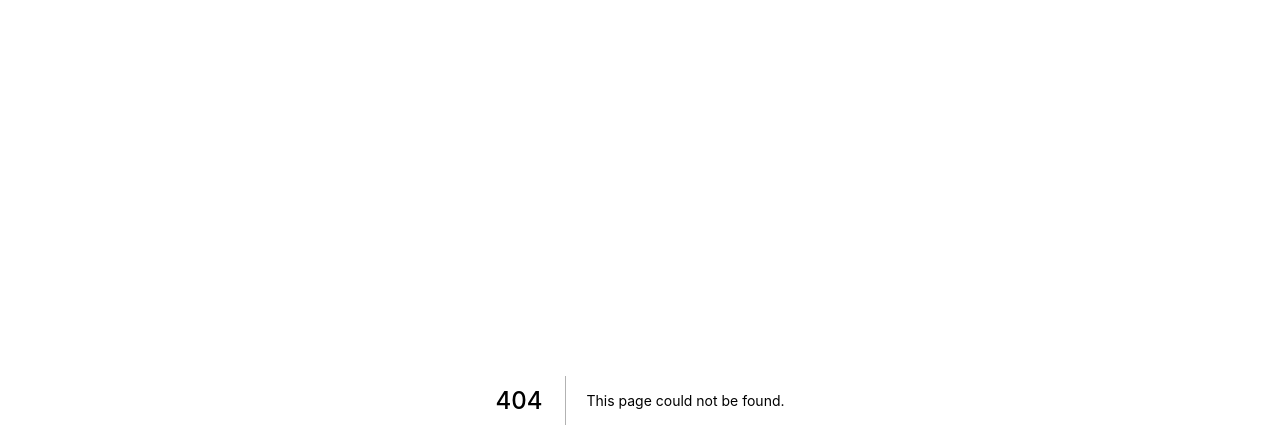
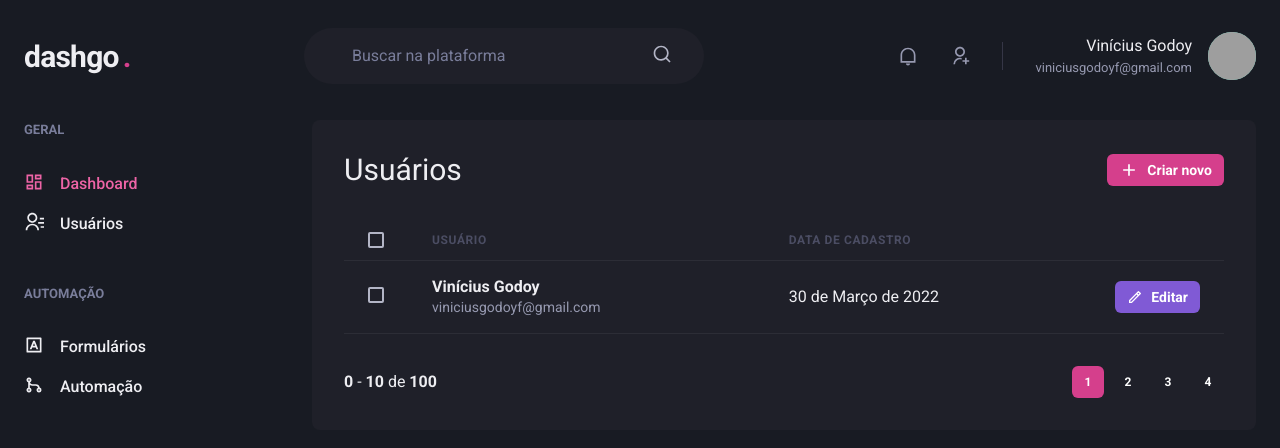
Before and after one commit to vgods95/dashgo, a Next.js app: page /users in a window 1280 px wide. Before the commit this address had no page. Shown: the top 448 px of the page. Built offline with nearby package versions, Linux system fonts and the light colour scheme; grey boxes are pictures that could not be loaded.

Commit message:
implements user control

```diff
--- /dev/null
+++ b/pages/users/index.tsx
@@ -0,0 +1,69 @@
+import { Box, Button, Checkbox, Flex, Heading, Icon, Table, Tbody, Td, Th, Thead, Tr, Text } from "@chakra-ui/react";
+import { RiAddLine, RiPencilLine } from "react-icons/ri";
+import { Header } from "../../src/components/Header";
+import { Pagination } from "../../src/components/Pagination";
+import { Sidebar } from "../../src/components/Sidebar";
+
+export default function UserList() {
+    return (
+        <Box>
+            <Header />
+            <Flex w="100%" my="6" maxWidth={1480} mx="auto" px="6">
+                <Sidebar />
+
+                <Box flex="1" borderRadius={8} bg="gray.800" p="8">
+                    <Flex mb="8" justify="space-between" align="center">
+                        <Heading size="lg" fontWeight="normal">
+                            Usuários
+                        </Heading>
+                        <Button as="a" size="sm" fontSize="sm" colorScheme="pink"
+                            leftIcon={<Icon as={RiAddLine} fontSize="20"/>}
+                        >
+                            Criar novo
+                        </Button>
+                    </Flex>
+                    <Table colorScheme="whiteAlpha">
+                        <Thead>
+                            <Tr>
+                                <Th px="6" color="gray.300" width="8">
+                                    <Checkbox colorScheme="pink" />
+                                </Th>
+                                <Th>
+                                    Usuário
+                                </Th>
+                                <Th>
+                                    Data de cadastro
+                                </Th>
+                                <Th w="8"></Th>
+                            </Tr>
+                        </Thead>
+                        <Tbody>
+                            <Tr>
+                                <Td px="6">
+                                    <Checkbox colorScheme="pink" />
+                                </Td>
+                                <Td>
+                                    <Box>
+                                        <Text fontWeight="bold">Vinícius Godoy</Text>
+                                        <Text fontSize="sm" color="gray.300">viniciusgodoyf@gmail.com</Text>
+                                    </Box>
+                                </Td>
+                                <Td>
+                                    30 de Março de 2022
+                                </Td>
+                                <Td>
+                                    <Button as="a" size="sm" fontSize="sm" colorScheme="purple"
+                                        leftIcon={<Icon as={RiPencilLine} fontSize="16" />}
+                                    >
+                                        Editar
+                                    </Button>
+                                </Td>
+                            </Tr>
+                        </Tbody>
+                    </Table>
+                    <Pagination />
+                </Box>
+            </Flex>
+        </Box>
+    );
+}
--- /dev/null
+++ b/src/components/Pagination.tsx
@@ -0,0 +1,25 @@
+import { Button, Stack, Box } from "@chakra-ui/react";
+
+export function Pagination() {
+    return (
+        <Stack direction="row" mt="8" justify="space-between" align="center" spacing="6">
+            <Box>
+                <strong>0</strong> - <strong>10</strong> de <strong>100</strong>
+            </Box>
+            <Stack direction="row" spacing="2">
+                <Button size="sm" fontSize="xs" w="4" colorScheme="pink" disabled _disabled={{ bgColor: 'pink.500', cursor: 'default' }}>
+                    1
+                </Button>
+                <Button size="sm" fontSize="xs" w="4" colorScheme="gray.700" _hover={{ bgColor: 'gray.500' }}>
+                    2
+                </Button>
+                <Button size="sm" fontSize="xs" w="4" colorScheme="gray.700" _hover={{ bgColor: 'gray.500' }}>
+                    3
+                </Button>
+                <Button size="sm" fontSize="xs" w="4" colorScheme="gray.700" _hover={{ bgColor: 'gray.500' }}>
+                    4
+                </Button>
+            </Stack>
+        </Stack>
+    );
+}
```
Also changed, not shown: pages/users/create.tsx (added, +38 -0 lines).
